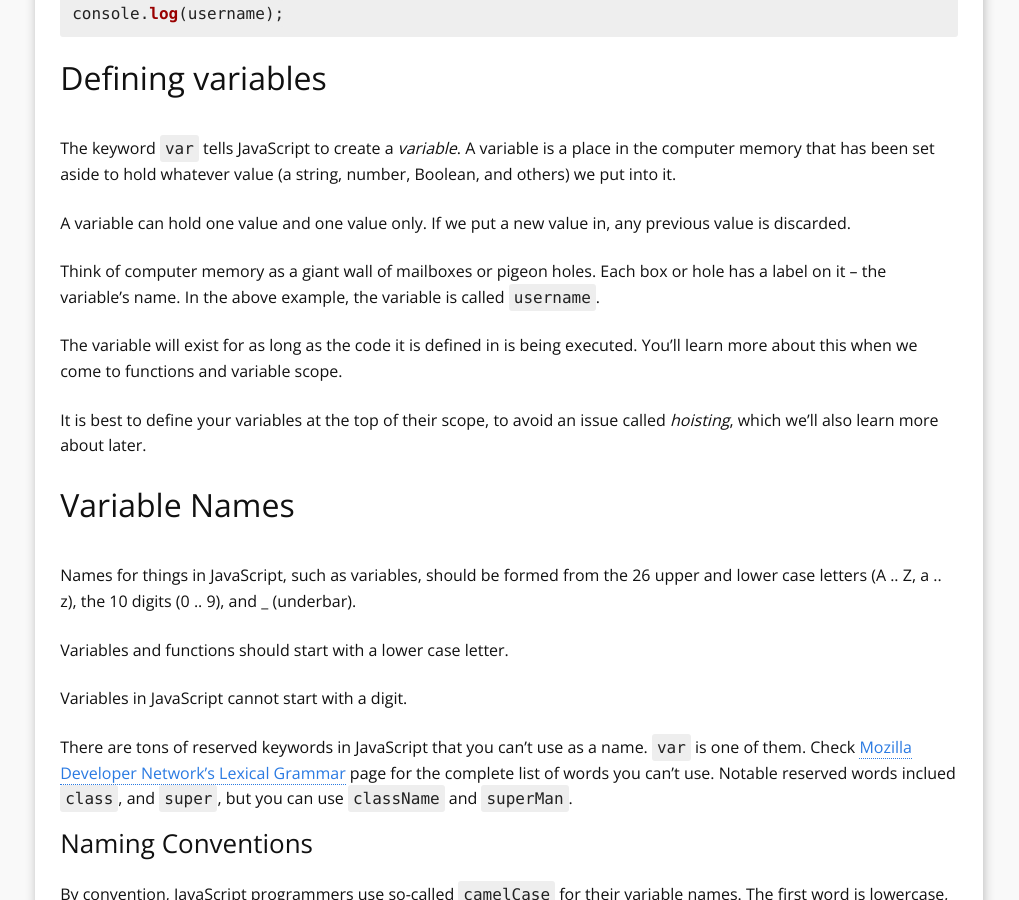
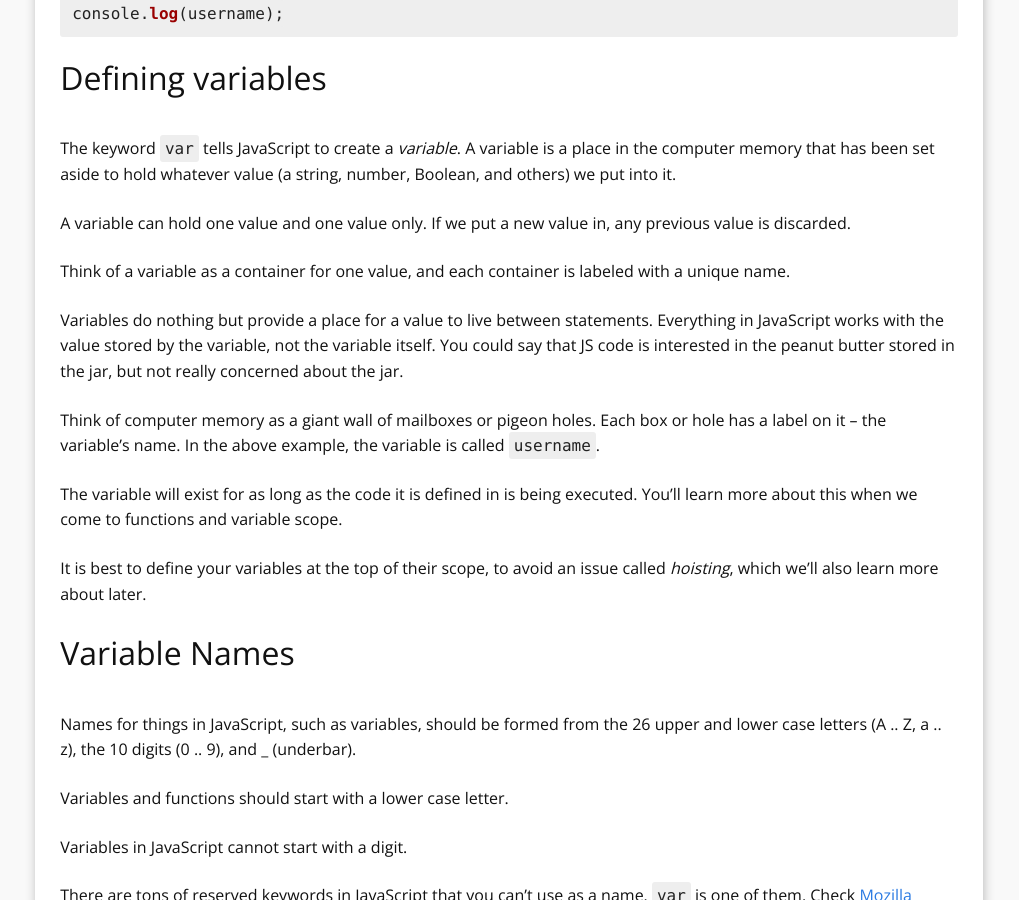
Before and after one commit to YoobeeWebTutors/javascript-manual, a Jekyll site: the page built from 04-variables.md, in a window 1280 px wide and 900 px high, scrolled down 338 px. Shown: the whole window, without its empty margins (131-1150 px from the left). Built offline with Jekyll 4.4.1, drawn with Linux system fonts in a browser that asks for light colours; Markdown is read by kramdown in place of the engine named in the settings.

Commit message:
improve description of variable as a container.

```diff
--- a/04-variables.md
+++ b/04-variables.md
@@ -16,6 +16,10 @@ console.log(username);
 The keyword `var` tells JavaScript to create a *variable*. A variable is a place in the computer memory that has been set aside to hold whatever value (a string, number, Boolean, and others) we put into it.
 
 A variable can hold one value and one value only. If we put a new value in, any previous value is discarded.
+
+Think of a variable as a container for one value, and each container is labeled with a unique name.
+
+Variables do nothing but provide a place for a value to live between statements. Everything in JavaScript works with the value stored by the variable, not the variable itself. You could say that JS code is interested in the peanut butter stored in the jar, but not really concerned about the jar.
 
 Think of computer memory as a giant wall of mailboxes or pigeon holes. Each box or hole has a label on it -- the variable's name. In the above example, the variable is called `username`.
 
```
